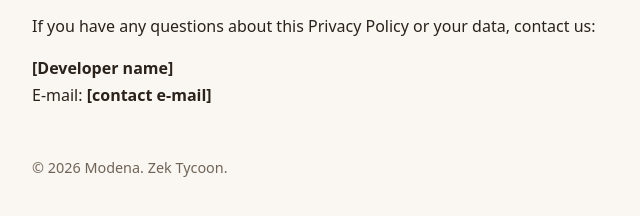
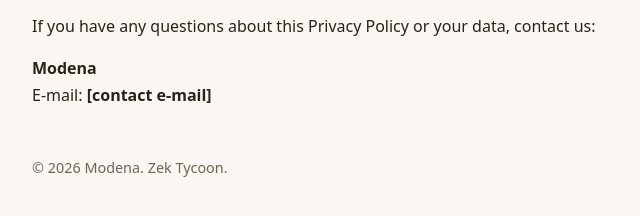
Before and after one commit to AnastasiiSush/Policy, a plain HTML site: page docs/index.html in a window 1280 px wide. Shown: the part 5833-6049 px from the top of the page, 234-874 px from the left. Drawn offline with Linux system fonts and the light colour scheme.

Commit message:
Update index.html

```diff
--- a/docs/index.html
+++ b/docs/index.html
@@ -279,7 +279,7 @@ When we make significant changes, the Game will ask you to accept the new versio
 
 <h2 id="contact">15. Contact</h2>
 <p>If you have any questions about this Privacy Policy or your data, contact us:</p>
-<p><strong>[Developer name]</strong><br>
+<p><strong>Modena</strong><br>
 E-mail: <strong>[contact e-mail]</strong></p>
 
 <footer>© 2026 Modena. Zek Tycoon.</footer>
```
